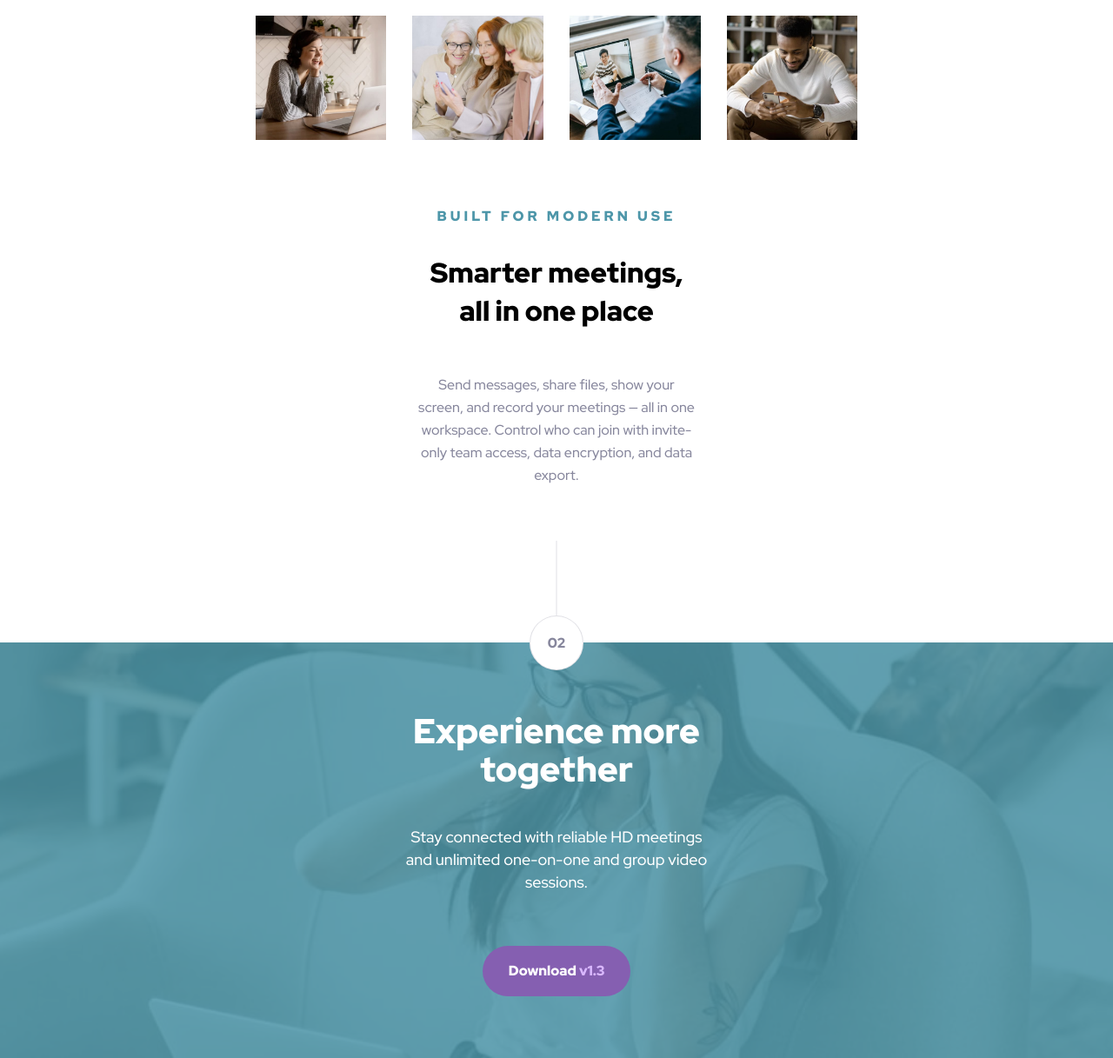
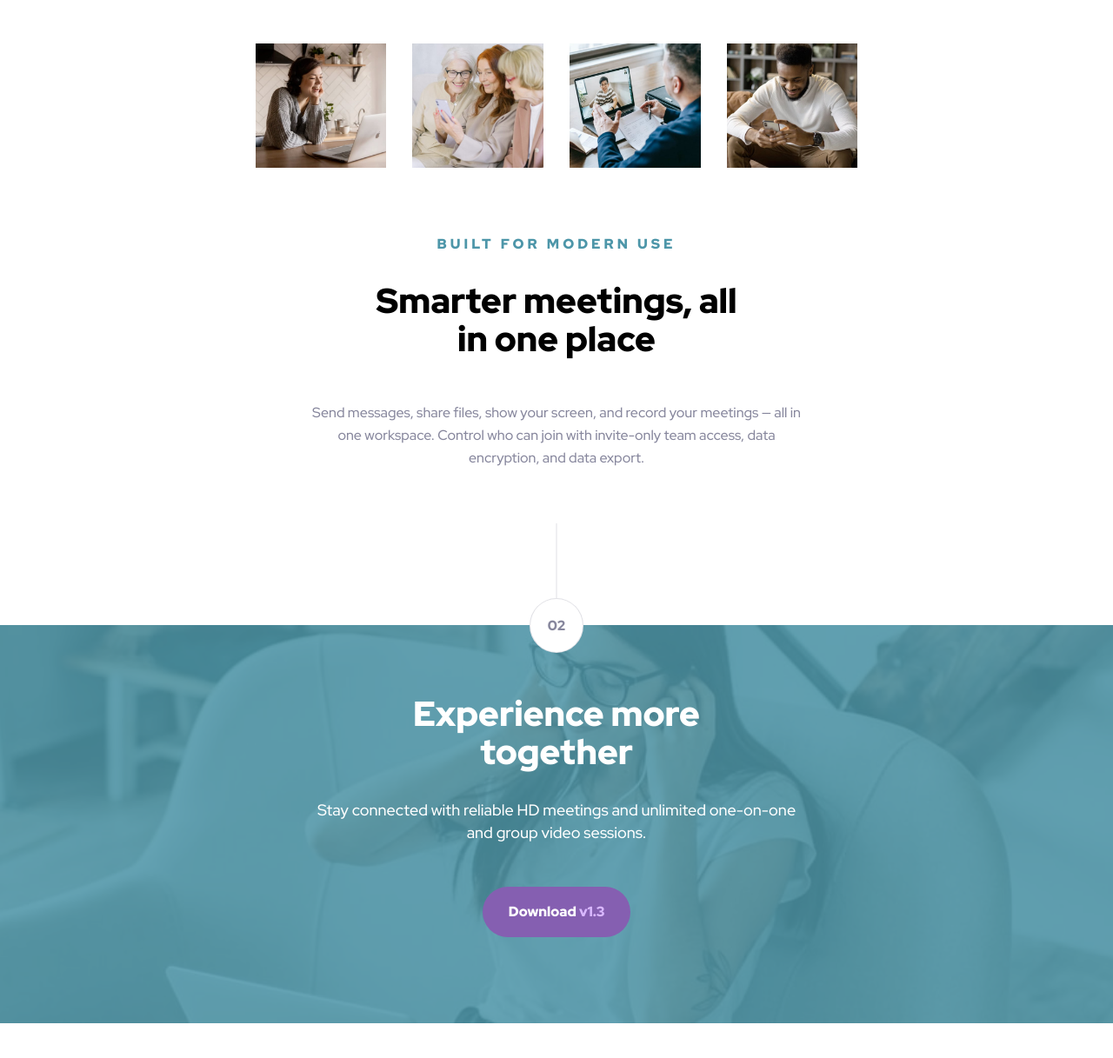
Before and after one commit to MarkoBezic/FM_LandingPage, a plain HTML site: page meet_landing_page/index.html in a window 1280 px wide. Shown: the part 1027-2244 px from the top of the page at 87% size. After the commit the page ends 2204 px from the top, so only its background shows below. Drawn offline with Linux system fonts and the light colour scheme.

Commit message:
complete styles for tablet screen size

```diff
--- a/meet_landing_page/style.css
+++ b/meet_landing_page/style.css
@@ -38,6 +38,7 @@
 
 h1 {
   font-size: 40px;
+  line-height: 48px;
   width: 280px;
   height: 128px;
   margin: auto;
@@ -46,6 +47,8 @@ h1 {
 
 .banner-text p {
   width: 327px;
+  line-height: 26px;
+  padding-top: 0;
 }
 
 p {
@@ -180,15 +183,14 @@ footer {
   flex-direction: column;
   align-items: center;
   background-color: rgb(77, 150, 168, 0.85);
-  height: 428px;
+  height: 540px;
   text-align: center;
-  padding-bottom: 50px;
 }
 
 h2 {
   font-size: 40px;
   line-height: 44px;
-  padding: 80px 0 0;
+  padding: 100px 0 0;
 }
 
 footer h2 {
@@ -197,14 +199,67 @@ footer h2 {
 }
 
 footer p {
+  margin: 20px;
   color: white;
   font-size: 18px;
   line-height: 26px;
-  width: 350px;
+  width: 327px;
 }
 
 footer span {
   color: #d9b8ff;
+}
+
+@media (min-width: 767px) {
+  .banner-img-left,
+  .banner-img-right {
+    width: auto;
+    padding: 9px;
+    max-height: 303px;
+  }
+
+  #buttons {
+    display: flex;
+    flex-direction: row;
+    justify-content: center;
+  }
+  button {
+    margin: 17px;
+    width: auto;
+  }
+
+  .banner-text p {
+    width: 457px;
+  }
+
+  .box-2 {
+    width: auto;
+  }
+
+  .box-2 h2 {
+    width: 445px;
+    margin: auto;
+    font-size: 40px;
+    line-height: 44px;
+  }
+
+  .box-2 p {
+    width: 573px;
+  }
+
+  .overlay {
+    height: 428px;
+    padding-bottom: 30px;
+  }
+
+  .overlay h2 {
+    padding: 80px 0 0;
+  }
+
+  .overlay p {
+    width: 573px;
+    padding: 12px;
+  }
 }
 
 /*
```
